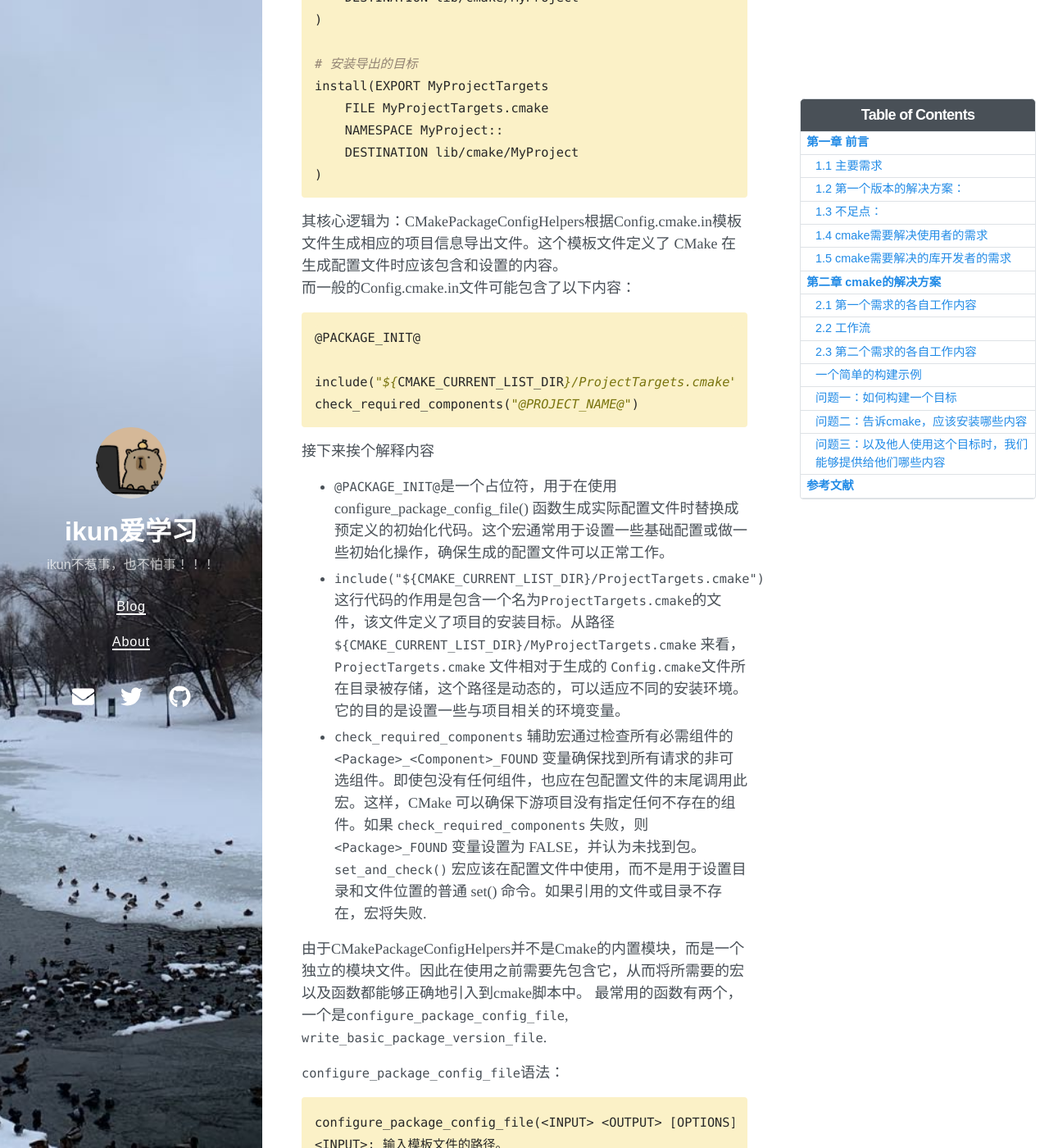
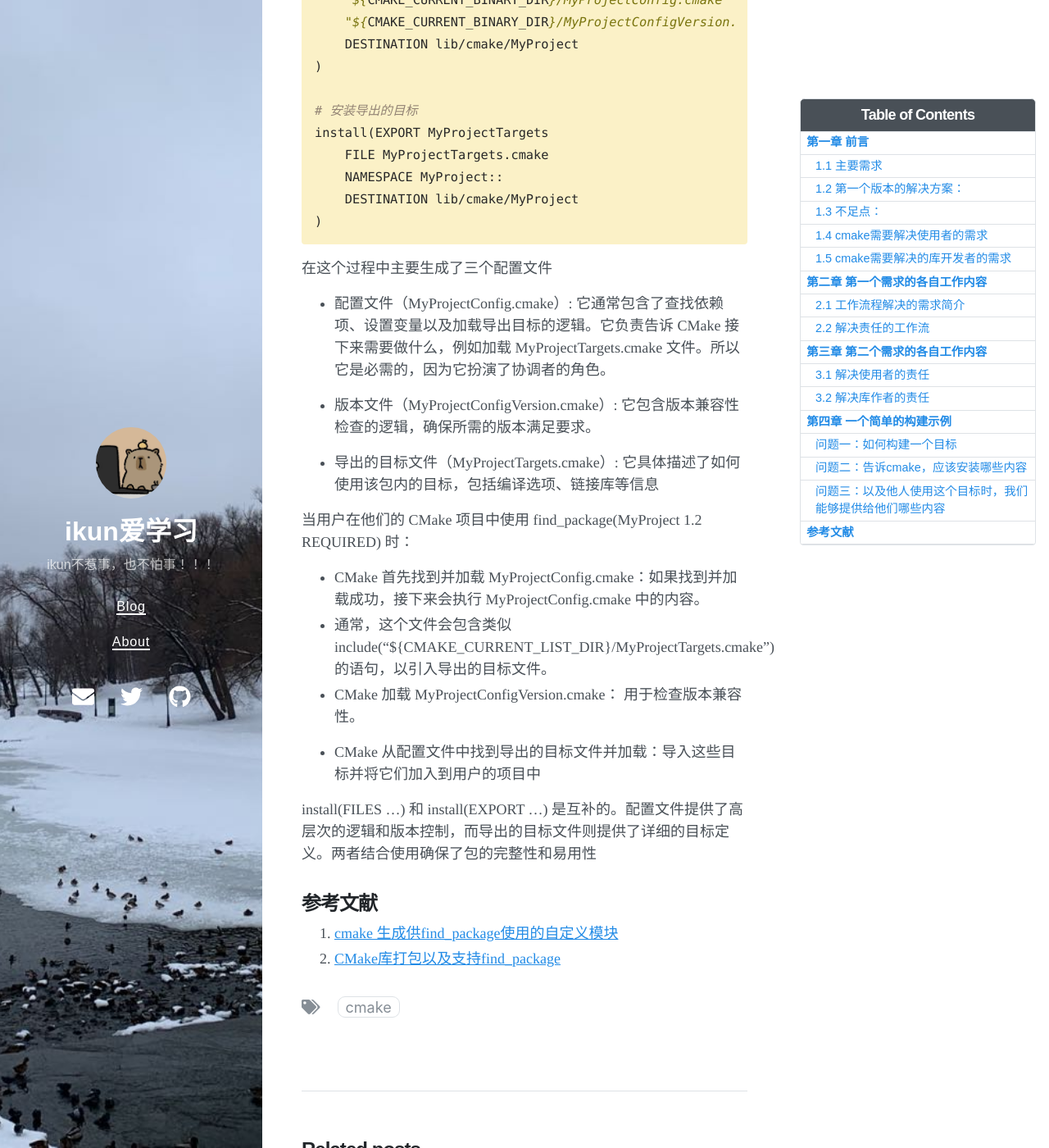
Before and after one commit to SuperIkunFan/SuperIkunFan.github.io, a Jekyll site: the page built from _posts/2024-09-04-cmake的install命令.md, in a window 1280 px wide and 1400 px high, scrolled down 15652 px. Shown: the whole window at 82% size. Built offline with Jekyll 4.4.1, drawn with Linux system fonts in a browser that asks for light colours; nearby versions of some CDN libraries; some of the changed text lies outside the part shown.

Commit message:
调整格式内容

````diff
--- a/_posts/2024-09-04-cmake的install命令.md
+++ b/_posts/2024-09-04-cmake的install命令.md
@@ -37,20 +37,21 @@ toc: true
 1. 如何生成库的相关资源，例如动态库、静态库、头文件以及可执行文件等。
 2. 如何生成管理这个库的这些信息，让cmake知道如何给库使用者提供相应的内容。这些信息决定了这个库具有哪些功能（与库支持cmake管理相关的功能，而不是库所能提供的功能）
 
-## 第二章 cmake的解决方案
+## 第二章 第一个需求的各自工作内容
 
-### 2.1 第一个需求的各自工作内容
+### 2.1 工作流程解决的需求简介
 
-#### 2.1.1 解决使用者的需求
+#### 2.1.1 使用者责任
 
 + cmake提出使用find_package命令获取整个包的信息，然后使用者利用 Target_link_library和target_include_directory等方法包含或者是链接库和头文件。
 + 将库的管理信息交由库作者进行描述和生成。
+
 相对来说，库的使用者的工作较少：
 + 设置包的路径，从而告诉cmake去哪里搜索
 + 验证包的配置信息，验证是否符合自己的要求
 + 提取出包中关于头文件，动静态库文件的路径
 
-#### 2.1.2 解决库作者的需求
+#### 2.1.2 库作者责任
 
 find_package命令是获取整个包的配置信息，然后再将这个信息传递给使用者。
 而find_package命令是通过搜索指定路径下的包配置文件，因此库作者为了实现这个功能，需要提供它。主要为三个文件：
@@ -63,7 +64,7 @@ find_package命令是获取整个包的配置信息，然后再将这个信息
 因此，这三种配置文件就成了整个项目的入口文件了。
 可以看到，find_package只要所写包配置文件正确，那么它就可以正确工作。
 
-### 2.2 工作流
+### 2.2 解决责任的工作流
 一般来说，不论是库开发者，还是库的使用者，在使用cmake管理项目的时候，双方都需要遵守一定的规则。一般来说，这都是由cmake官方所指定的，我们只能使用它的功能，所以需要了解各自的工作流。
 
 #### 2.2.1 库使用者的工作流
@@ -237,11 +238,11 @@ install(FILES
 ```
 它的主要目的是将配置文件和库资源一起打包。
 
-### 2.3 第二个需求的各自工作内容
-_解决使用者的需求_：
+## 第三章 第二个需求的各自工作内容
+### 3.1 解决使用者的责任
 实际上，使用者只需要知道有哪些静态库或者是动态库，然后直接链接整个库即可。然而，由于存在着动态库，静态库，接口库以及可能出现不同库之间存在着同名的库，因此cmake提出了namespace的概念，这样一般来说就极大概率的降低了链接存在着同名库的问题了。
 
-_解决库作者的需求_:
+### 3.2 解决库作者的责任
 先说一下cmake中生成库的时候，使用的是面向对象的思想进行管理，亦即使用target的方式。那么每生成一个target，也就意味着库作者就需要提供这个target对象相关的信息，比如头文件在那里，动静态库在那里等等。之后cmake使用makefile等构建工具先生成一系列这类target相关的库资源，然后cmake为了提高个性化，库作者可以自行决定是否提供与target相关的配置文件。因此，库作者需要通过一定的方式生成这些配置文件。
 为了简化操作，cmake提供了一种工作流：
 先使用install(TARGETS)安装并导出目标，然后cmake就知道了配置这个target相关的必要信息了，然后再install(EXPORT)，生成并安装target相关的配置信息
@@ -265,14 +266,13 @@ install(EXPORT myAppTarget
 ```
 在第二步中，myAppTarget是前面install TARGETS时所导出的名称；命名空间就是防止不同库之间相同静动态库名称的解决方案；FILE表示生成的配置文件名字；安装位置表示使用make install之后，这个会安装到哪个相对位置下。
 3. 在整个packageConfig.cmake文件中，需要使用include所生成的target的配置文件，从而当find_package之后就可以成功读取与target相关的配置信息。
-* * *
 
-可以看出，cmake当使用install命令进行安装时，主要分为了三个部分：
+## 第四章 一个简单的构建示例
+在这个示例代码中我们要解决三个部分：
 1. 如何构建一个目标
 2. 告诉cmake，应该安装目标的哪些内容
 3. 以及他人使用这个目标时，我们能够提供给他们哪些内容
 
-### 一个简单的构建示例
 假设拥有一个如下示例的源代码结构
 ```plaintext
 .
@@ -449,46 +449,6 @@ install(EXPORT MyProjectTargets
     DESTINATION lib/cmake/MyProject
 )
 ```
-其核心逻辑为：CMakePackageConfigHelpers根据Config.cmake.in模板文件生成相应的项目信息导出文件。这个模板文件定义了 CMake 在生成配置文件时应该包含和设置的内容。
-而一般的Config.cmake.in文件可能包含了以下内容：
-```cmake
-@PACKAGE_INIT@
-
-include("${CMAKE_CURRENT_LIST_DIR}/ProjectTargets.cmake")
-check_required_components("@PROJECT_NAME@")
-```
-接下来挨个解释内容
-- `@PACKAGE_INIT@`是一个占位符，用于在使用 configure_package_config_file() 函数生成实际配置文件时替换成预定义的初始化代码。这个宏通常用于设置一些基础配置或做一些初始化操作，确保生成的配置文件可以正常工作。
-- `include("${CMAKE_CURRENT_LIST_DIR}/ProjectTargets.cmake")` 这行代码的作用是包含一个名为`ProjectTargets.cmake`的文件，该文件定义了项目的安装目标。从路径 `${CMAKE_CURRENT_LIST_DIR}/MyProjectTargets.cmake` 来看，`ProjectTargets.cmake` 文件相对于生成的 `Config.cmake`文件所在目录被存储，这个路径是动态的，可以适应不同的安装环境。它的目的是设置一些与项目相关的环境变量。
-- `check_required_components` 辅助宏通过检查所有必需组件的 `<Package>_<Component>_FOUND` 变量确保找到所有请求的非可选组件。即使包没有任何组件，也应在包配置文件的末尾调用此宏。这样，CMake 可以确保下游项目没有指定任何不存在的组件。如果 `check_required_components` 失败，则 `<Package>_FOUND` 变量设置为 FALSE，并认为未找到包。`set_and_check()` 宏应该在配置文件中使用，而不是用于设置目录和文件位置的普通 set() 命令。如果引用的文件或目录不存在，宏将失败.
-
-由于CMakePackageConfigHelpers并不是Cmake的内置模块，而是一个独立的模块文件。因此在使用之前需要先包含它，从而将所需要的宏以及函数都能够正确地引入到cmake脚本中。
-最常用的函数有两个，一个是`configure_package_config_file`, `write_basic_package_version_file`.
-
-`configure_package_config_file`语法：
-```
-configure_package_config_file(<INPUT> <OUTPUT> [OPTIONS])
-<INPUT>: 输入模板文件的路径。
-<OUTPUT>: 输出文件的路径。
-[OPTIONS]: 可选项，主要包括目的地路径等
-
-```
-通常来说，使用模板文件作为输入，然后得到${PROJECT_NAME}Config.cmake文件，从而让cmake能够找到。
-
-`write_basic_package_version_file`语法：
-```cmake
-write_basic_package_version_file(<filename> [options])
-<filename>: 生成的版本文件的路径。
-[options]: 可选项，通常包括版本号和兼容性策略。
-```
-一般来说最后都是`${PROJECT_NAME}ConfigVersion.cmake`这样的文件命名方式
-`VERSION ${PROJECT_VERSION}` 就是在project(mytestlib)的时候， 所设置的信息
-COMPATIBILITY SameMajorVersion:
-COMPATIBILITY 选项指定版本兼容性策略。常用的策略包括：
-AnyNewerVersion: 任何新版本都兼容。
-SameMajorVersion: 只有同一个大版本号的版本才兼容。
-ExactVersion: 只接受完全相同的版本。
-SameMajorVersion 表示要求相同的主版本号才能兼容。例如，如果版本是 1.2.3，那么 1.x.y 版本（如 1.4.0 或 1.2.5）都是兼容的，但 2.x.y 则不兼容。
 
 在这个过程中主要生成了三个配置文件
 + 配置文件（MyProjectConfig.cmake）:
````
